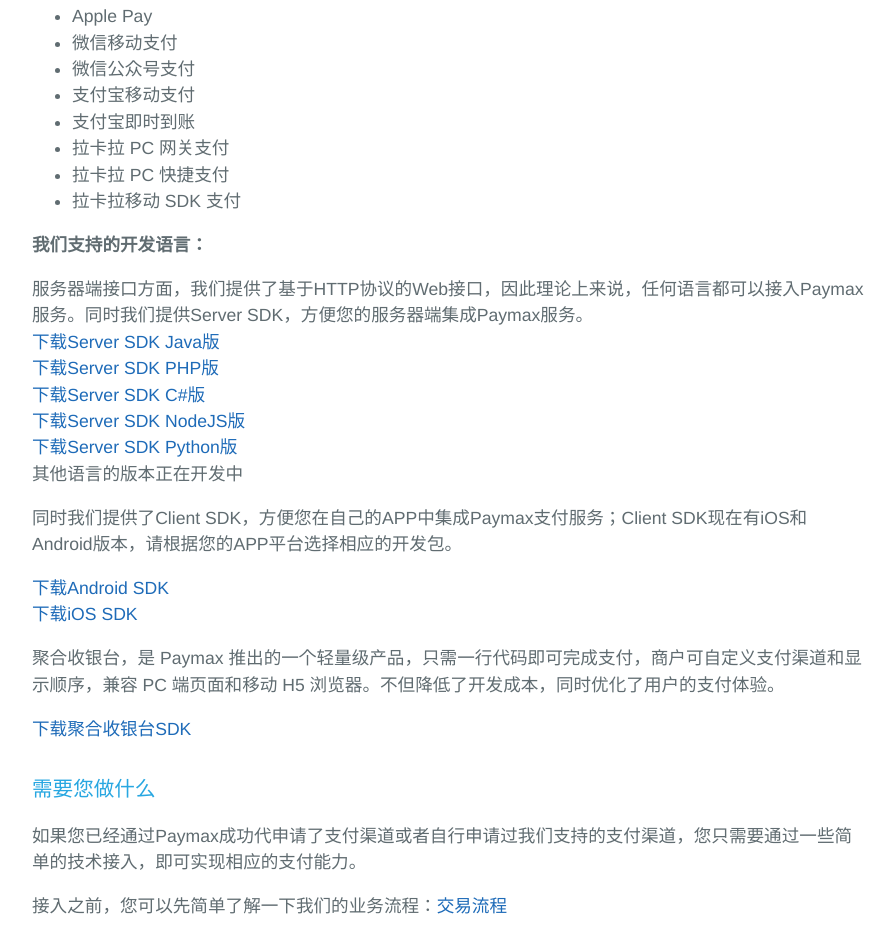
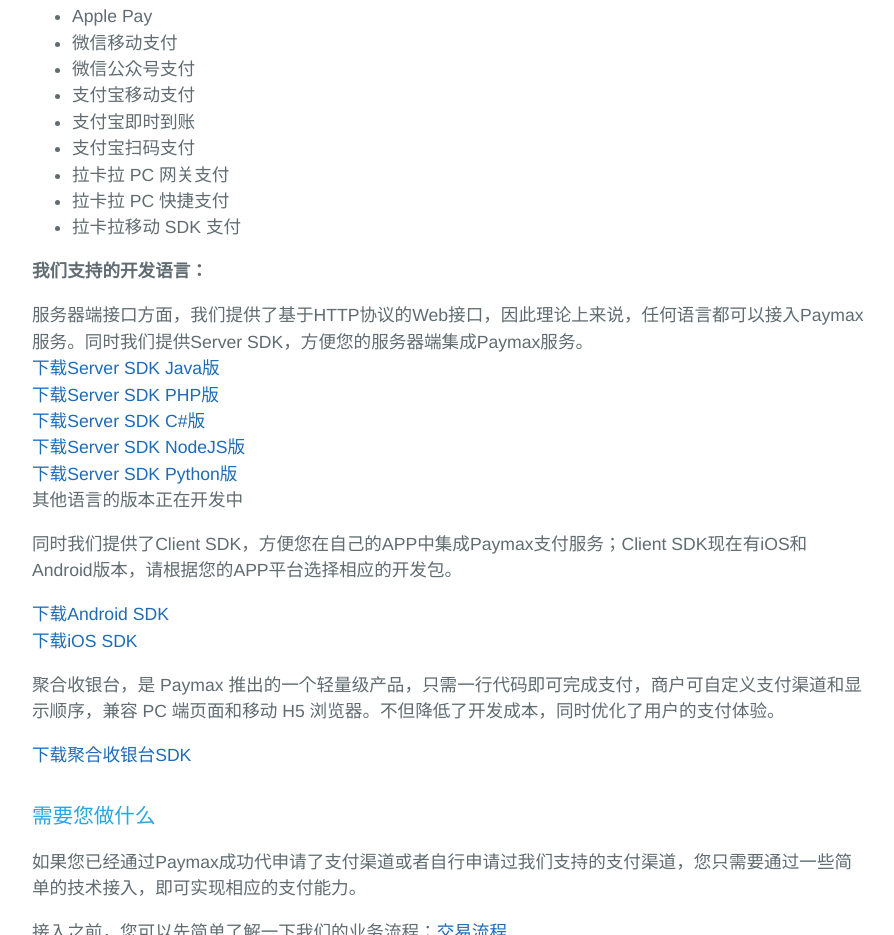
Before and after one commit to paymax/paymax.github.io, a plain HTML site: page index.html in a window 1280 px wide. Shown: the part 851-1786 px from the top of the page, without its empty margins (192-1086 px from the left). Drawn offline with Linux system fonts and the light colour scheme.

Commit message:
新增支付宝扫码支付
新增支付宝扫码支付

```diff
--- a/index.html
+++ b/index.html
@@ -52,6 +52,7 @@
 <li>微信公众号支付</li>
 <li>支付宝移动支付</li>
 <li>支付宝即时到账</li>
+<li>支付宝扫码支付</li>
 <li>拉卡拉 PC 网关支付</li>
 <li>拉卡拉 PC 快捷支付</li>
 <li>拉卡拉移动 SDK 支付</li>
```
